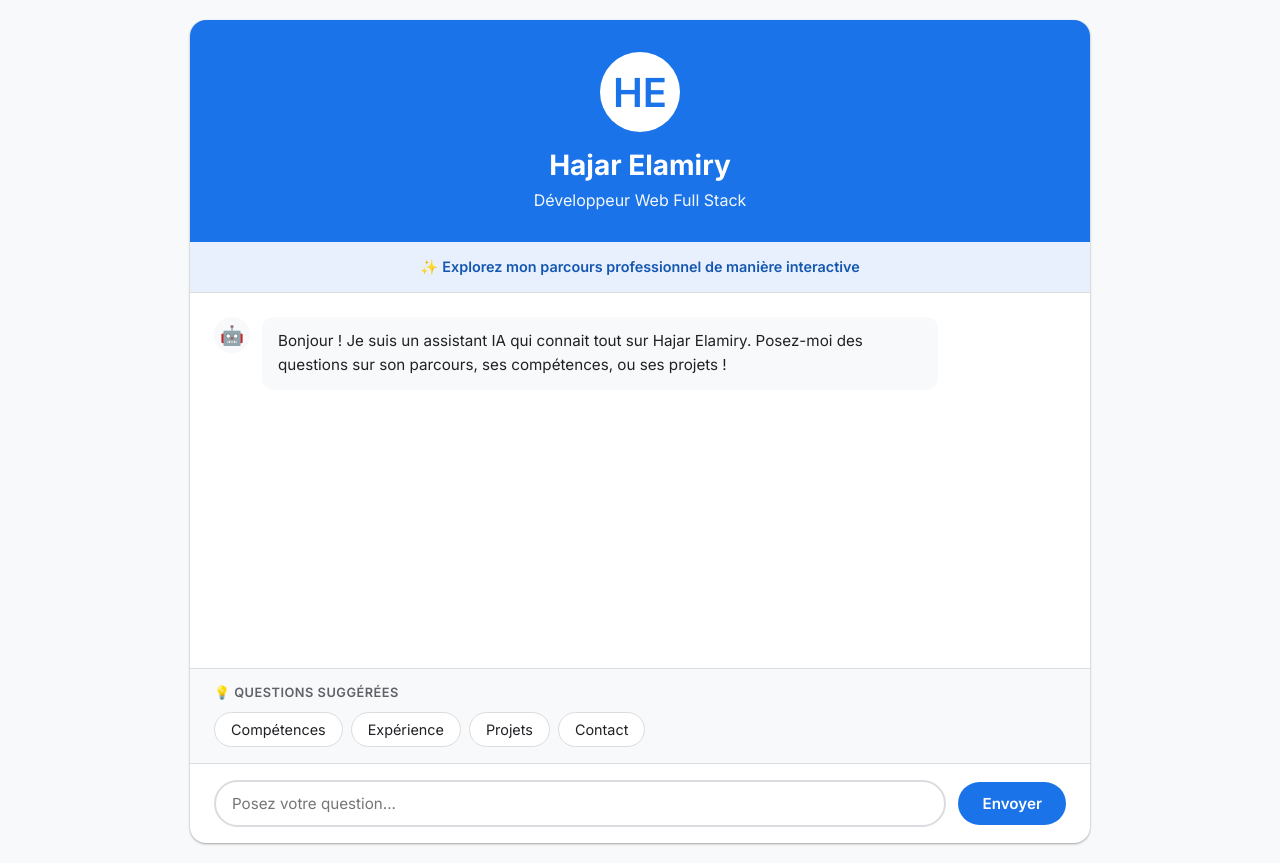
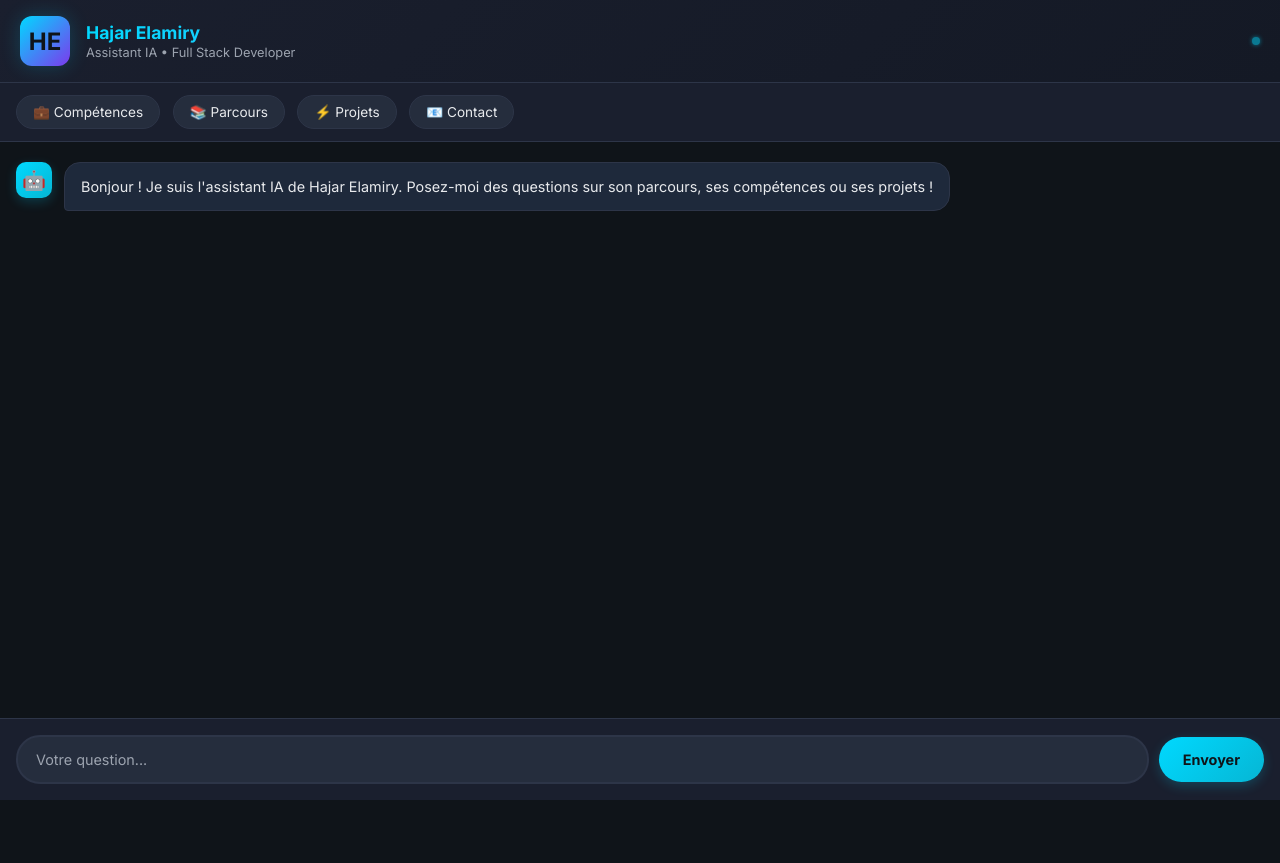
Before and after one commit to hajarelamiry/chatbot, a website: page index.html in a window 1280 px wide. After the commit the page ends 800 px from the top, so only its background shows below. Drawn offline with Linux system fonts and the light colour scheme.

Commit message:
fixe index page

```diff
--- a/index.html
+++ b/index.html
@@ -7,15 +7,17 @@
     <link href="https://fonts.googleapis.com/css2?family=Inter:wght@400;600;700&display=swap" rel="stylesheet">
     <style>
         :root {
-            --primary: #1a73e8;
-            --primary-dark: #1557b0;
-            --bg: #f8f9fa;
-            --surface: #ffffff;
-            --text: #202124;
-            --text-secondary: #5f6368;
-            --border: #dadce0;
-            --success: #34a853;
-            --error: #ea4335;
+            --bg-dark: #0f1419;
+            --bg-card: #1a1f2e;
+            --bg-input: #252d3d;
+            --accent: #00d9ff;
+            --accent-glow: rgba(0, 217, 255, 0.2);
+            --purple: #7c3aed;
+            --text: #e8eaed;
+            --text-dim: #9ca3af;
+            --border: #2d3548;
+            --user-msg: #6366f1;
+            --bot-msg: #1e293b;
         }
 
         * {
@@ -25,96 +27,158 @@
         }
 
         body {
-            font-family: 'Inter', -apple-system, sans-serif;
-            background: var(--bg);
+            font-family: 'Inter', sans-serif;
+            background: var(--bg-dark);
             color: var(--text);
-            min-height: 100vh;
-            display: flex;
-            justify-content: center;
-            align-items: center;
-            padding: 20px;
+            height: 100vh;
+            overflow: hidden;
         }
 
         .container {
-            width: 100%;
-            max-width: 900px;
-            background: var(--surface);
-            border-radius: 16px;
-            box-shadow: 0 1px 3px rgba(0,0,0,0.12), 0 1px 2px rgba(0,0,0,0.24);
-            overflow: hidden;
+            display: flex;
+            flex-direction: column;
+            height: 100vh;
+            max-width: 100%;
         }
 
+        /* HEADER */
         .header {
-            background: var(--primary);
-            color: white;
-            padding: 32px 24px;
-            text-align: center;
+            background: linear-gradient(135deg, var(--bg-card) 0%, #141925 100%);
+            padding: 16px 20px;
+            border-bottom: 1px solid var(--border);
+            display: flex;
+            align-items: center;
+            gap: 16px;
+            flex-shrink: 0;
         }
 
         .avatar {
-            width: 80px;
-            height: 80px;
-            border-radius: 50%;
-            background: white;
-            color: var(--primary);
-            margin: 0 auto 16px;
+            width: 50px;
+            height: 50px;
+            border-radius: 12px;
+            background: linear-gradient(135deg, var(--accent) 0%, var(--purple) 100%);
+            color: var(--bg-dark);
             display: flex;
             align-items: center;
             justify-content: center;
-            font-size: 2.5em;
-            font-weight: 600;
+            font-size: 1.5em;
+            font-weight: 700;
+            box-shadow: 0 0 20px var(--accent-glow);
+            flex-shrink: 0;
         }
 
-        h1 {
-            font-size: 1.75em;
-            font-weight: 700;
-            margin-bottom: 8px;
+        .header-info {
+            flex: 1;
+            min-width: 0;
         }
 
-        .subtitle {
-            font-size: 1em;
-            opacity: 0.95;
+        .header-name {
+            font-size: 1.1em;
+            font-weight: 700;
+            background: linear-gradient(135deg, var(--accent) 0%, #a78bfa 100%);
+            -webkit-background-clip: text;
+            -webkit-text-fill-color: transparent;
+            background-clip: text;
+            margin-bottom: 2px;
         }
 
-        .info-banner {
-            background: #e8f0fe;
-            color: var(--primary-dark);
-            padding: 16px 24px;
-            text-align: center;
-            font-size: 0.9em;
-            border-bottom: 1px solid var(--border);
+        .header-subtitle {
+            font-size: 0.8em;
+            color: var(--text-dim);
         }
 
-        .info-banner strong {
-            font-weight: 600;
+        .status-dot {
+            width: 8px;
+            height: 8px;
+            border-radius: 50%;
+            background: var(--accent);
+            animation: pulse-dot 2s infinite;
+            flex-shrink: 0;
         }
 
-        .chat-container {
-            display: flex;
-            flex-direction: column;
-            height: 550px;
+        @keyframes pulse-dot {
+            0%, 100% { opacity: 1; box-shadow: 0 0 8px var(--accent); }
+            50% { opacity: 0.5; box-shadow: 0 0 4px var(--accent); }
         }
 
+        /* SUGGESTIONS HORIZONTALES */
+        .suggestions-bar {
+            background: var(--bg-card);
+            border-bottom: 1px solid var(--border);
+            padding: 12px 16px;
+            overflow-x: auto;
+            white-space: nowrap;
+            flex-shrink: 0;
+            -webkit-overflow-scrolling: touch;
+        }
+
+        .suggestions-bar::-webkit-scrollbar {
+            height: 4px;
+        }
+
+        .suggestions-bar::-webkit-scrollbar-track {
+            background: var(--bg-dark);
+        }
+
+        .suggestions-bar::-webkit-scrollbar-thumb {
+            background: var(--border);
+            border-radius: 2px;
+        }
+
+        .chip {
+            display: inline-block;
+            background: var(--bg-input);
+            border: 1px solid var(--border);
+            padding: 8px 16px;
+            border-radius: 20px;
+            font-size: 0.85em;
+            cursor: pointer;
+            transition: all 0.3s;
+            margin-right: 8px;
+        }
+
+        .chip:hover {
+            background: var(--accent);
+            color: var(--bg-dark);
+            border-color: var(--accent);
+            transform: translateY(-2px);
+        }
+
+        /* MESSAGES */
         .messages {
             flex: 1;
             overflow-y: auto;
-            padding: 24px;
+            padding: 20px 16px;
             display: flex;
             flex-direction: column;
             gap: 16px;
+            -webkit-overflow-scrolling: touch;
+        }
+
+        .messages::-webkit-scrollbar {
+            width: 6px;
+        }
+
+        .messages::-webkit-scrollbar-track {
+            background: var(--bg-dark);
+        }
+
+        .messages::-webkit-scrollbar-thumb {
+            background: var(--border);
+            border-radius: 3px;
         }
 
         .message {
             display: flex;
             gap: 12px;
             max-width: 85%;
-            animation: slideUp 0.3s ease;
+            animation: slideIn 0.3s ease;
         }
 
-        @keyframes slideUp {
+        @keyframes slideIn {
             from {
                 opacity: 0;
-                transform: translateY(10px);
+                transform: translateY(15px);
             }
             to {
                 opacity: 1;
@@ -130,7 +194,7 @@
         .message-avatar {
             width: 36px;
             height: 36px;
-            border-radius: 50%;
+            border-radius: 10px;
             display: flex;
             align-items: center;
             justify-content: center;
@@ -139,107 +203,95 @@
         }
 
         .message.user .message-avatar {
-            background: var(--primary);
-            color: white;
+            background: linear-gradient(135deg, var(--user-msg) 0%, #8b5cf6 100%);
+            box-shadow: 0 4px 12px rgba(99, 102, 241, 0.3);
         }
 
         .message.assistant .message-avatar {
-            background: var(--bg);
-            color: var(--text);
+            background: linear-gradient(135deg, var(--accent) 0%, #06b6d4 100%);
+            box-shadow: 0 4px 12px var(--accent-glow);
         }
 
         .message-content {
-            background: var(--bg);
             padding: 12px 16px;
-            border-radius: 12px;
+            border-radius: 16px;
             line-height: 1.6;
-            font-size: 0.95em;
+            font-size: 0.9em;
+            word-wrap: break-word;
         }
 
         .message.user .message-content {
-            background: var(--primary);
+            background: linear-gradient(135deg, var(--user-msg) 0%, #7c3aed 100%);
             color: white;
+            border-bottom-right-radius: 4px;
         }
 
-        .suggestions {
-            padding: 16px 24px;
-            border-top: 1px solid var(--border);
-            background: var(--bg);
+        .message.assistant .message-content {
+            background: var(--bot-msg);
+            color: var(--text);
+            border: 1px solid var(--border);
+            border-bottom-left-radius: 4px;
         }
 
-        .suggestions-title {
-            font-size: 0.8em;
-            font-weight: 600;
-            color: var(--text-secondary);
-            margin-bottom: 12px;
-            text-transform: uppercase;
-            letter-spacing: 0.5px;
-        }
-
-        .chips {
-            display: flex;
-            flex-wrap: wrap;
-            gap: 8px;
-        }
-
-        .chip {
-            background: white;
-            border: 1px solid var(--border);
-            padding: 8px 16px;
-            border-radius: 20px;
-            font-size: 0.9em;
-            cursor: pointer;
-            transition: all 0.2s;
-        }
-
-        .chip:hover {
-            background: var(--primary);
-            color: white;
-            border-color: var(--primary);
-        }
-
+        /* INPUT AREA */
         .input-area {
-            padding: 16px 24px;
+            padding: 16px;
+            background: var(--bg-card);
             border-top: 1px solid var(--border);
             display: flex;
-            gap: 12px;
+            gap: 10px;
             align-items: center;
+            flex-shrink: 0;
         }
 
         input {
             flex: 1;
-            padding: 12px 16px;
+            padding: 14px 18px;
+            background: var(--bg-input);
             border: 2px solid var(--border);
             border-radius: 24px;
             font-family: inherit;
-            font-size: 0.95em;
-            transition: border-color 0.2s;
+            font-size: 0.9em;
+            color: var(--text);
+            transition: all 0.3s;
+        }
+
+        input::placeholder {
+            color: var(--text-dim);
         }
 
         input:focus {
             outline: none;
-            border-color: var(--primary);
+            border-color: var(--accent);
+            box-shadow: 0 0 0 3px var(--accent-glow);
         }
 
         button {
-            background: var(--primary);
-            color: white;
+            background: linear-gradient(135deg, var(--accent) 0%, #06b6d4 100%);
+            color: var(--bg-dark);
             border: none;
-            padding: 12px 24px;
+            padding: 14px 24px;
             border-radius: 24px;
             font-family: inherit;
-            font-size: 0.95em;
-            font-weight: 600;
+            font-size: 0.9em;
+            font-weight: 700;
             cursor: pointer;
-            transition: background 0.2s;
+            transition: all 0.3s;
+            box-shadow: 0 4px 12px var(--accent-glow);
+            white-space: nowrap;
         }
 
-        button:hover {
-            background: var(--primary-dark);
+        button:hover:not(:disabled) {
+            transform: translateY(-2px);
+            box-shadow: 0 6px 20px var(--accent-glow);
+        }
+
+        button:active:not(:disabled) {
+            transform: translateY(0);
         }
 
         button:disabled {
-            opacity: 0.5;
+            opacity: 0.6;
             cursor: not-allowed;
         }
 
@@ -247,8 +299,8 @@
             display: inline-block;
             width: 16px;
             height: 16px;
-            border: 2px solid rgba(255,255,255,0.3);
-            border-top-color: white;
+            border: 3px solid rgba(15, 20, 25, 0.3);
+            border-top-color: var(--bg-dark);
             border-radius: 50%;
             animation: spin 0.8s linear infinite;
         }
@@ -258,77 +310,137 @@
         }
 
         .error-message {
-            background: #fce8e6;
-            color: var(--error);
+            background: rgba(239, 68, 68, 0.1);
+            color: #ef4444;
             padding: 12px 16px;
-            border-radius: 8px;
-            margin: 16px 24px;
-            font-size: 0.9em;
+            border-radius: 12px;
+            border: 1px solid rgba(239, 68, 68, 0.3);
+            font-size: 0.85em;
+            max-width: 85%;
+            align-self: center;
         }
 
+        /* MOBILE OPTIMIZATIONS */
         @media (max-width: 768px) {
-            .container {
-                height: 100vh;
-                border-radius: 0;
+            .header {
+                padding: 12px 16px;
+            }
+
+            .avatar {
+                width: 44px;
+                height: 44px;
+                font-size: 1.3em;
+            }
+
+            .header-name {
+                font-size: 1em;
+            }
+
+            .header-subtitle {
+                font-size: 0.75em;
+            }
+
+            .suggestions-bar {
+                padding: 10px 12px;
+            }
+
+            .chip {
+                font-size: 0.8em;
+                padding: 7px 14px;
+            }
+
+            .messages {
+                padding: 16px 12px;
+                gap: 14px;
             }
 
             .message {
                 max-width: 90%;
+            }
+
+            .message-avatar {
+                width: 32px;
+                height: 32px;
+                font-size: 1.1em;
+            }
+
+            .message-content {
+                font-size: 0.88em;
+                padding: 10px 14px;
+            }
+
+            .input-area {
+                padding: 12px;
+            }
+
+            input {
+                padding: 12px 16px;
+                font-size: 0.88em;
+            }
+
+            button {
+                padding: 12px 20px;
+                font-size: 0.88em;
+            }
+        }
+
+        /* TRÈS PETITS ÉCRANS */
+        @media (max-width: 380px) {
+            button {
+                padding: 12px 16px;
+                font-size: 0.85em;
+            }
+
+            .message {
+                max-width: 95%;
             }
         }
     </style>
 </head>
 <body>
     <div class="container">
+        <!-- HEADER COMPACT -->
         <div class="header">
             <div class="avatar">HE</div>
-            <h1>Hajar Elamiry</h1>
-            <p class="subtitle">Développeur Web Full Stack</p>
+            <div class="header-info">
+                <div class="header-name">Hajar Elamiry</div>
+                <div class="header-subtitle">Assistant IA • Full Stack Developer</div>
+            </div>
+            <div class="status-dot"></div>
         </div>
 
-        <div class="info-banner">
-            ✨ <strong>Explorez mon parcours professionnel de manière interactive</strong>
+        <!-- SUGGESTIONS HORIZONTALES -->
+        <div class="suggestions-bar">
+            <span class="chip" onclick="ask('Quelles sont ses compétences principales ?')">💼 Compétences</span>
+            <span class="chip" onclick="ask('Quel est son parcours ?')">📚 Parcours</span>
+            <span class="chip" onclick="ask('Quels projets a-t-elle réalisés ?')">⚡ Projets</span>
+            <span class="chip" onclick="ask('Comment la contacter ?')">📧 Contact</span>
         </div>
 
-        <div class="chat-container">
+        <!-- MESSAGES -->
         <div class="messages" id="messages">
             <div class="message assistant">
                 <div class="message-avatar">🤖</div>
                 <div class="message-content">
-                        Bonjour ! Je suis un assistant IA qui connait tout sur Hajar Elamiry. Posez-moi des questions sur son parcours, ses compétences, ou ses projets !
+                    Bonjour ! Je suis l'assistant IA de Hajar Elamiry. Posez-moi des questions sur son parcours, ses compétences ou ses projets !
                 </div>
             </div>
         </div>
 
-            <div class="suggestions">
-                <div class="suggestions-title">💡 Questions suggérées</div>
-                <div class="chips">
-                    <div class="chip" onclick="ask('Quelles sont ses compétences principales ?')">Compétences</div>
-                    <div class="chip" onclick="ask('Quel est son parcours ?')">Expérience</div>
-                    <div class="chip" onclick="ask('Quels projets a-t-elle réalisés ?')">Projets</div>
-                    <div class="chip" onclick="ask('Comment la contacter ?')">Contact</div>
-                </div>
-            </div>
-
+        <!-- INPUT -->
         <div class="input-area">
             <input
                 type="text"
                 id="userInput"
-                    placeholder="Posez votre question..."
+                placeholder="Votre question..."
                 onkeypress="if(event.key==='Enter') sendMessage()"
             />
             <button id="sendBtn" onclick="sendMessage()">Envoyer</button>
         </div>
     </div>
-    </div>
 
     <script>
-        // ========================================
-        // CONFIGURATION - MODIFIEZ ICI
-        // ========================================
-
         const CONFIG = {
-            // VOTRE CV COMPLET
             CV_CONTENT: `
 === INFORMATIONS PERSONNELLES ===
 Nom: Hajar Elamiry
@@ -413,10 +525,6 @@ En cours
             `.trim()
         };
 
-        // ========================================
-        // CODE PRINCIPAL - NE PAS MODIFIER
-        // ========================================
-
         async function sendMessage() {
             const input = document.getElementById('userInput');
             const question = input.value.trim();
@@ -429,6 +537,7 @@ En cours
             const sendBtn = document.getElementById('sendBtn');
             sendBtn.disabled = true;
             sendBtn.innerHTML = '<span class="spinner"></span>';
+
             const API_URL = window.location.origin;
 
             try {
@@ -445,8 +554,7 @@ En cours
 
                 if (!response.ok) {
                     const errorData = await response.json();
-                    console.error('Erreur API:', errorData);
-                    throw new Error(errorData.error?.message || `Erreur ${response.status}`);
+                    throw new Error(errorData.text || `Erreur ${response.status}`);
                 }
 
                 const data = await response.json();
@@ -454,12 +562,12 @@ En cours
                 if (!data.text) {
                     throw new Error('Réponse vide du serveur');
                 }
-                const answer = data.text;
-                addMessage('assistant', answer);
+
+                addMessage('assistant', data.text);
 
             } catch (error) {
-                console.error('Erreur complète:', error);
-                showError(`❌ Erreur : ${error.message}<br><br>💡 Vérifiez :<br>1. Votre clé API est valide<br>2. L'API Gemini est bien activée<br>3. Votre connexion internet`);
+                console.error('Erreur:', error);
+                showError(`❌ ${error.message}`);
             } finally {
                 sendBtn.disabled = false;
                 sendBtn.innerHTML = 'Envoyer';
@@ -490,15 +598,10 @@ En cours
             const messagesDiv = document.getElementById('messages');
             const errorDiv = document.createElement('div');
             errorDiv.className = 'error-message';
-            errorDiv.innerHTML = message;
+            errorDiv.textContent = message;
             messagesDiv.appendChild(errorDiv);
             messagesDiv.scrollTop = messagesDiv.scrollHeight;
         }
-
-        // Message de bienvenue au chargement
-        window.addEventListener('load', () => {
-            console.log('Chatbot Hajar Elamiry chargé avec succès!');
-        });
     </script>
 </body>
 </html>
```
Lines whose indentation alone changed are shown as unchanged.
